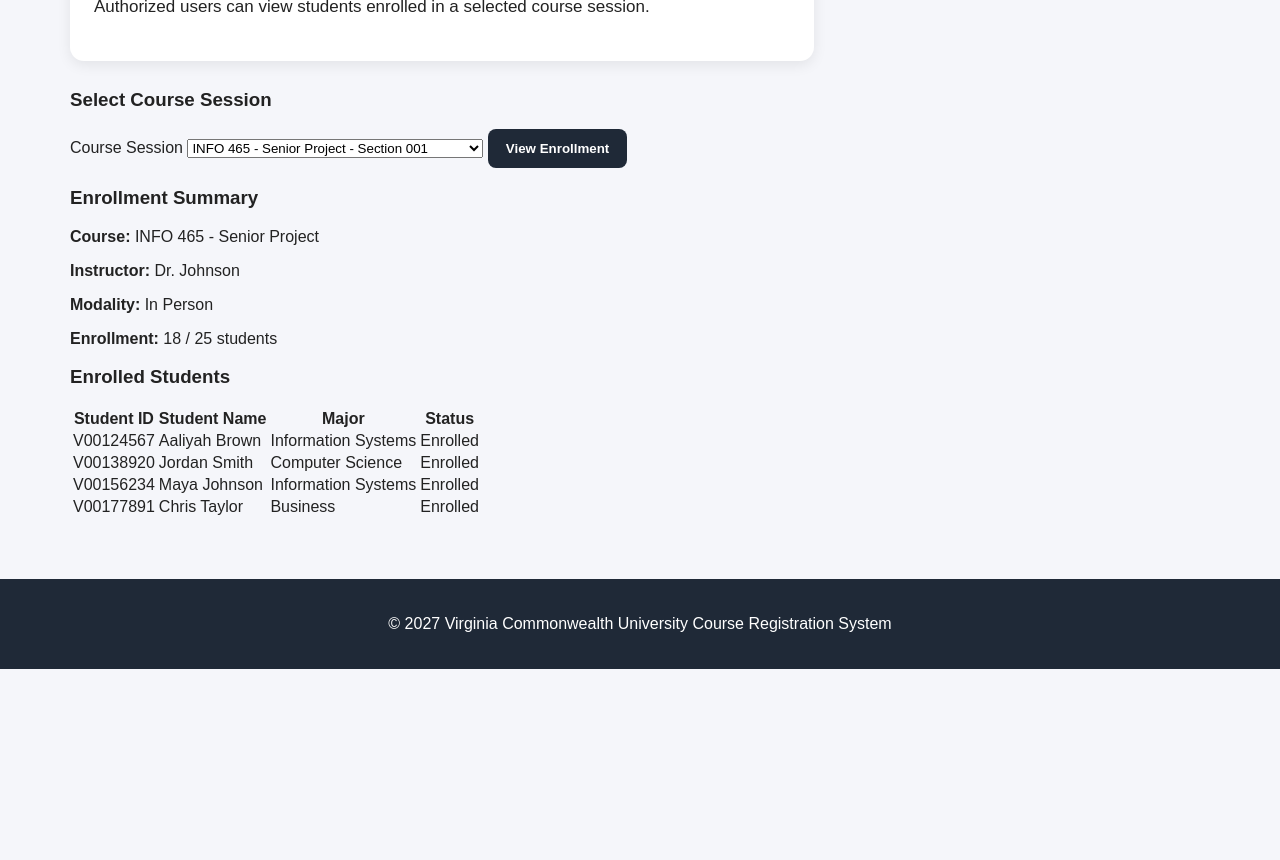
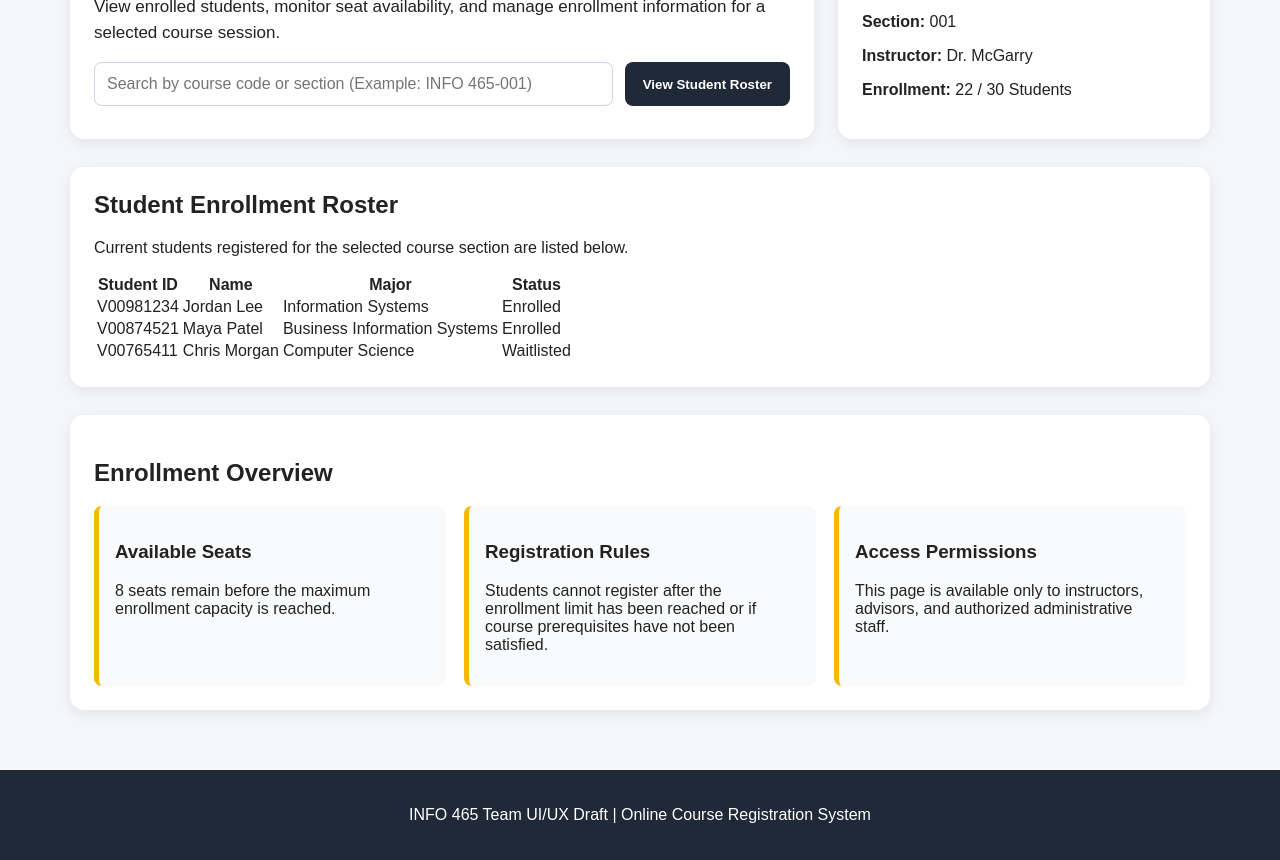
Before and after one commit to singh1563/INFO-465-Team-Project, a plain HTML site: page enrollment.html in a window 1280 px wide. Shown: the part 267-1127 px from the top of the page. Before the commit the page ends 936 px from the top, so only its background shows below. Drawn offline with Linux system fonts and the light colour scheme.

Commit message:
Improve enrollment dashboard usability
Updated the enrollment page with new content and structure.

```diff
--- a/enrollment.html
+++ b/enrollment.html
@@ -13,7 +13,7 @@
       <div class="brand-mark">VCU</div>
       <div>
         <h1>Course Registration System</h1>
-            <p>Session Enrollment Screen</p>
+        <p>Spring 2027 Registration Portal</p>
       </div>
     </div>
 
@@ -29,77 +29,90 @@
   <main>
     <section class="hero">
       <div class="hero-text">
-            <h2>Session Enrollment</h2>
-            <p>Authorized users can view students enrolled in a selected course session.</p>
+        <h2>Session Enrollment Dashboard</h2>
+        <p>
+          View enrolled students, monitor seat availability, and manage enrollment information
+          for a selected course session.
+        </p>
+
+        <form>
+          <input type="text" placeholder="Search by course code or section (Example: INFO 465-001)">
+          <button type="button" onclick="alert('Student roster loaded for INFO 465-001.')">View Student Roster</button>
+        </form>
+      </div>
+
+      <div class="status-card">
+        <h3>Course Session Details</h3>
+        <p><strong>Course:</strong> INFO 465</p>
+        <p><strong>Section:</strong> 001</p>
+        <p><strong>Instructor:</strong> Dr. McGarry</p>
+        <p><strong>Enrollment:</strong> 22 / 30 Students</p>
       </div>
     </section>
 
-    <section class="card">
-        <h3>Select Course Session</h3>
-
-        <label for="session">Course Session</label>
-        <select id="session" name="session">
-            <option>INFO 465 - Senior Project - Section 001</option>
-            <option>INFO 350 - Information Systems - Section 002</option>
-            <option>SCMA 301 - Business Statistics - Section 003</option>
-        </select>
-
-        <button type="button">View Enrollment</button>
-    </section>
-
-    <section class="card">
-        <h3>Enrollment Summary</h3>
-        <p><strong>Course:</strong> INFO 465 - Senior Project</p>
-        <p><strong>Instructor:</strong> Dr. Johnson</p>
-        <p><strong>Modality:</strong> In Person</p>
-        <p><strong>Enrollment:</strong> 18 / 25 students</p>
-    </section>
-
-    <section class="card">
-        <h3>Enrolled Students</h3>
+    <section class="quick-search">
+      <h2>Student Enrollment Roster</h2>
+      <p>Current students registered for the selected course section are listed below.</p>
 
       <table>
         <thead>
           <tr>
             <th>Student ID</th>
-                    <th>Student Name</th>
+            <th>Name</th>
             <th>Major</th>
             <th>Status</th>
           </tr>
         </thead>
+
         <tbody>
           <tr>
-                    <td>V00124567</td>
-                    <td>Aaliyah Brown</td>
+            <td>V00981234</td>
+            <td>Jordan Lee</td>
             <td>Information Systems</td>
             <td>Enrolled</td>
           </tr>
           <tr>
-                    <td>V00138920</td>
-                    <td>Jordan Smith</td>
-                    <td>Computer Science</td>
+            <td>V00874521</td>
+            <td>Maya Patel</td>
+            <td>Business Information Systems</td>
             <td>Enrolled</td>
           </tr>
           <tr>
-                    <td>V00156234</td>
-                    <td>Maya Johnson</td>
-                    <td>Information Systems</td>
-                    <td>Enrolled</td>
-                </tr>
-                <tr>
-                    <td>V00177891</td>
-                    <td>Chris Taylor</td>
-                    <td>Business</td>
-                    <td>Enrolled</td>
+            <td>V00765411</td>
+            <td>Chris Morgan</td>
+            <td>Computer Science</td>
+            <td>Waitlisted</td>
           </tr>
         </tbody>
       </table>
     </section>
+
+    <section class="task-section">
+      <h2>Enrollment Overview</h2>
+
+      <div class="task-list">
+        <div>
+          <h3>Available Seats</h3>
+          <p>8 seats remain before the maximum enrollment capacity is reached.</p>
+        </div>
+
+        <div>
+          <h3>Registration Rules</h3>
+          <p>Students cannot register after the enrollment limit has been reached or if course prerequisites have not been satisfied.</p>
+        </div>
+
+        <div>
+          <h3>Access Permissions</h3>
+          <p>This page is available only to instructors, advisors, and authorized administrative staff.</p>
+        </div>
+      </div>
+    </section>
   </main>
 
   <footer>
-    <p>&copy; 2027 Virginia Commonwealth University Course Registration System</p>
+    <p>INFO 465 Team UI/UX Draft | Online Course Registration System</p>
   </footer>
 
+  <script src="script.js"></script>
 </body>
 </html>
```
Lines whose indentation alone changed are shown as unchanged.
